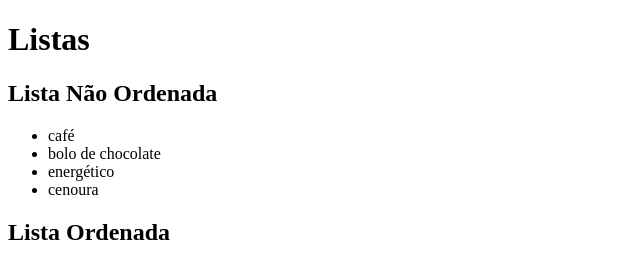
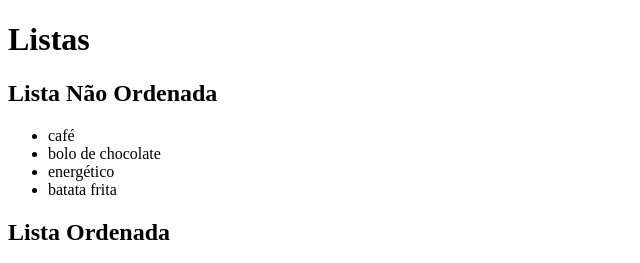
Before and after one commit to Marcos-TrindSouza/08-listas, a plain HTML site: page index.html in a window 1280 px wide. Shown: the top 263 px of the page, 0-640 px from the left. Drawn offline with Linux system fonts and the light colour scheme.

Commit message:
troquei uma palavra para teste

```diff
--- a/index.html
+++ b/index.html
@@ -14,7 +14,7 @@
             <li>café</li>
             <li>bolo de chocolate</li>
             <li>energético</li>
-            <li>cenoura</li>
+            <li>batata frita</li>
     </ul>
 
     <h2>Lista Ordenada </h2>
```
